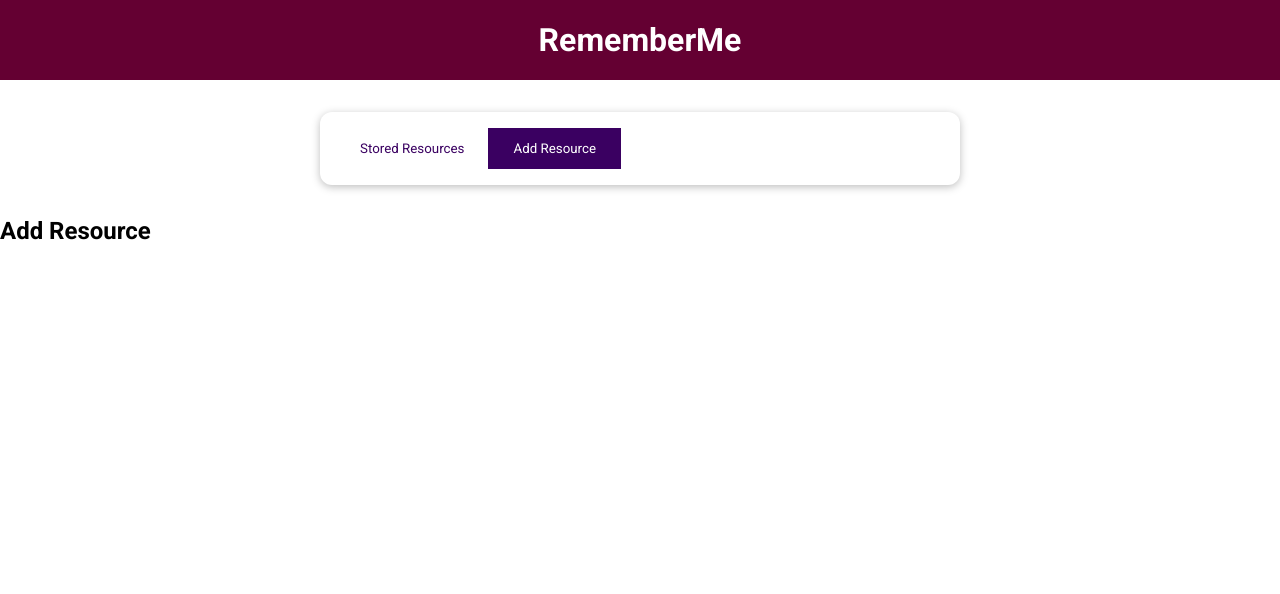
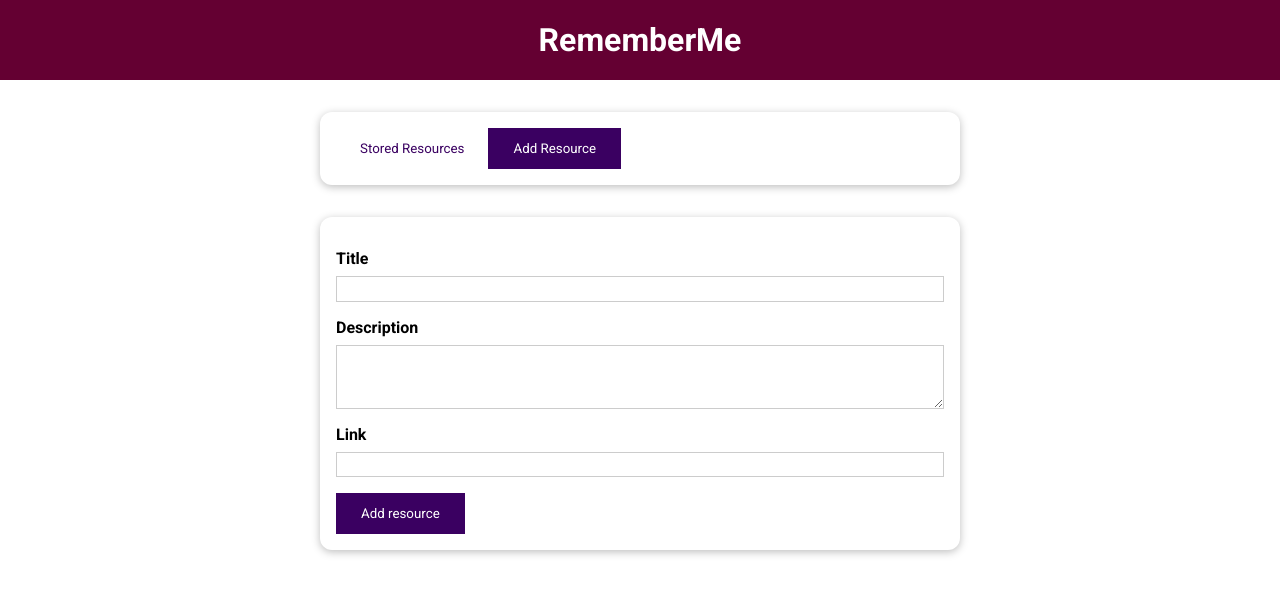
Before and after one commit to maximbelo/learning-resources-app, a Vue app: page / in a window 1280 px wide. Both pictures are taken after a click on the button "Add Resource". Shown: the top 594 px of the page. Built offline with nearby package versions, Linux system fonts and the light colour scheme.

Commit message:
Added a form and form styles

```diff
--- a/src/components/UI/BaseButton.vue
+++ b/src/components/UI/BaseButton.vue
@@ -1,12 +1,12 @@
 <template>
-  <button :type="type" :class="mode">
+  <button :class="mode">
     <slot></slot>
   </button>
 </template>
 
 <script>
 export default {
-  props: ['type', 'mode'],
+  props: ["mode"],
 };
 </script>
 
--- a/src/components/learning-resources/AddResource.vue
+++ b/src/components/learning-resources/AddResource.vue
@@ -1,3 +1,52 @@
 <template>
-  <h2>Add Resource</h2>
+  <base-card>
+    <form>
+      <div class="form-control">
+        <label for="title">Title</label>
+        <input type="text" id="title" name="title" />
+      </div>
+
+      <div class="form-control">
+        <label for="description">Description</label>
+        <textarea name="description" id="description" rows="3"></textarea>
+      </div>
+
+      <div class="form-control">
+        <label for="link">Link</label>
+        <input type="url" name="link" id="link" />
+      </div>
+
+      <div>
+        <base-button type="submit">Add resource</base-button>
+      </div>
+    </form>
+  </base-card>
 </template>
+
+<style scoped>
+label {
+  font-weight: bold;
+  display: block;
+  margin-bottom: 0.5rem;
+}
+
+input,
+textarea {
+  display: block;
+  width: 100%;
+  font: inherit;
+  padding: 0.15rem;
+  border: 1px solid #ccc;
+}
+
+input:focus,
+textarea:focus {
+  outline: none;
+  border-color: #3a0061;
+  background-color: #f7ebff;
+}
+
+.form-control {
+  margin: 1rem 0;
+}
+</style>
```
